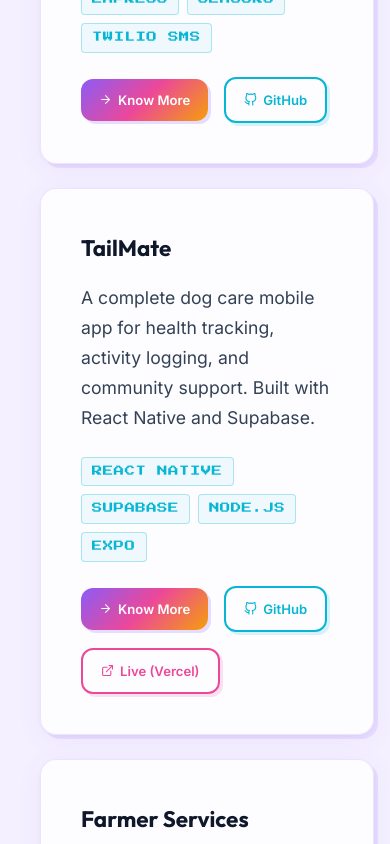
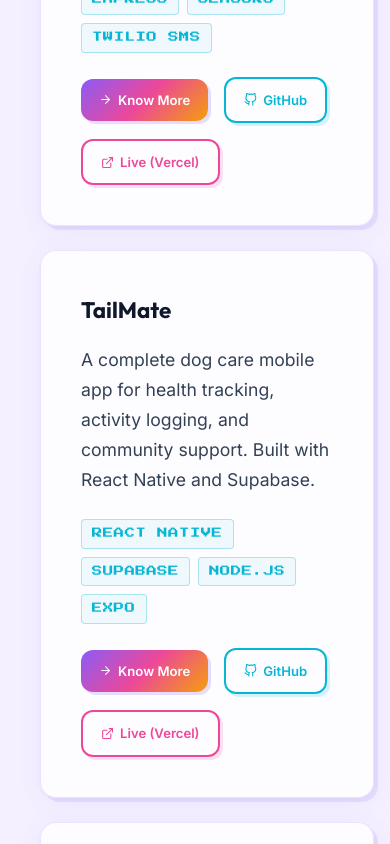
Before and after one commit to Shrinath777/shrinath-portfolio, a React (Vite) app: page / in a window 390 px wide. Shown: the part 3380-4224 px from the top of the page. Built offline with nearby package versions, Linux system fonts and the light colour scheme.

Commit message:
Deploy all projects to Vercel, add live URLs, fix CSS scroll-margin, fix Research link, responsive font sizing

```diff
--- a/src/components/ProjectDetail.jsx
+++ b/src/components/ProjectDetail.jsx
@@ -16,7 +16,7 @@ const projectsData = {
       'Responsive web interface accessible from any device on-site',
     ],
     tech: ['ESP32', 'Node.js', 'Express', 'MongoDB', 'Twilio SMS', 'React', 'Vite', 'Socket.IO', 'DHT22 Sensor', 'MQ Gas Sensor'],
-    liveUrl: 'https://github.com/Shrinath777/heritage-sentinel',
+    liveUrl: 'https://heritage-sentinel-ui.vercel.app',
     repoUrl: 'https://github.com/Shrinath777/heritage-sentinel',
     color: 'var(--violet-deep)',
   },
@@ -50,7 +50,7 @@ const projectsData = {
       'Express.js backend with RESTful API architecture',
     ],
     tech: ['Node.js', 'Express', 'HTML5', 'CSS3', 'JavaScript', 'REST APIs', 'Responsive Design'],
-    liveUrl: 'https://github.com/Shrinath777/farmer-services',
+    liveUrl: 'https://farmer-services.vercel.app',
     repoUrl: 'https://github.com/Shrinath777/farmer-services',
     color: 'var(--cyan)',
   },
@@ -116,6 +116,7 @@ const projectsData = {
       'User-friendly unified interface',
     ],
     tech: ['React', 'Node.js', 'Express', 'HTML5', 'CSS3', 'REST API'],
+    liveUrl: 'https://workspace-platform-xi.vercel.app',
     repoUrl: 'https://github.com/Shrinath777/workspace',
     color: 'var(--sky)',
   },
--- a/src/components/Projects.jsx
+++ b/src/components/Projects.jsx
@@ -13,6 +13,7 @@ const projects = [
     description: 'Real-time IoT environmental monitoring for heritage sites. ESP32, sensors, Node.js dashboard, and SMS alerts to protect monuments.',
     tech: ['ESP32', 'Node.js', 'Express', 'Sensors', 'Twilio SMS'],
     repoUrl: 'https://github.com/Shrinath777/heritage-sentinel',
+    liveUrl: 'https://heritage-sentinel-ui.vercel.app',
   },
   {
     name: 'TailMate',
@@ -28,6 +29,7 @@ const projects = [
     description: 'A rural workflow platform connecting farmers to tools, market prices, and local services.',
     tech: ['Node.js', 'Express', 'Firebase', 'REST APIs'],
     repoUrl: 'https://github.com/Shrinath777/farmer-services',
+    liveUrl: 'https://farmer-services.vercel.app',
   },
   {
     name: 'RFID Dashboard',
@@ -50,6 +52,7 @@ const projects = [
     description: 'A unified web interface integrating multiple coding and placement platforms with responsive frontend design.',
     tech: ['React', 'Node.js', 'HTML5', 'CSS3'],
     repoUrl: 'https://github.com/Shrinath777/workspace',
+    liveUrl: 'https://workspace-platform-xi.vercel.app',
   },
   {
     name: 'CuraBot',
--- a/src/components/Research.jsx
+++ b/src/components/Research.jsx
@@ -19,8 +19,8 @@ function Research() {
           <span className="research-venue">IEEE Conference Publication</span>
         </div>
         <div className="research-actions">
-          <a href="#" className="btn btn-small btn-primary" target="_blank" rel="noopener noreferrer">
-            <FiExternalLink style={{ marginRight: '6px' }} /> View Paper
+          <a href="https://github.com/Shrinath777/heritage-sentinel" className="btn btn-small btn-primary" target="_blank" rel="noopener noreferrer">
+            <FiExternalLink style={{ marginRight: '6px' }} /> View Project & Paper
           </a>
         </div>
       </div>
--- a/src/index.css
+++ b/src/index.css
@@ -235,11 +235,12 @@ img { max-width: 100%; display: block; }
   margin: 0 auto;
   position: relative;
   z-index: 2;
+  scroll-margin-top: 80px;
 }
 
 .section-title {
   font-family: var(--font-heading);
-  font-size: 2rem;
+  font-size: clamp(1.6rem, 2.5vw, 2rem);
   font-weight: 700;
   color: var(--text-bright);
   text-align: center;
@@ -313,7 +314,7 @@ img { max-width: 100%; display: block; }
 
 .hero-name {
   font-family: var(--font-heading);
-  font-size: 2.8rem;
+  font-size: clamp(2rem, 4vw, 2.8rem);
   font-weight: 800;
   color: var(--text-bright);
   line-height: 1.2;
@@ -962,6 +963,7 @@ img { max-width: 100%; display: block; }
   flex-direction: column;
   justify-content: center;
   background: var(--bg-base);
+  scroll-margin-top: 80px;
 }
 
 /* Fallback: if GSAP fails to pin, allow horizontal scroll */
```
